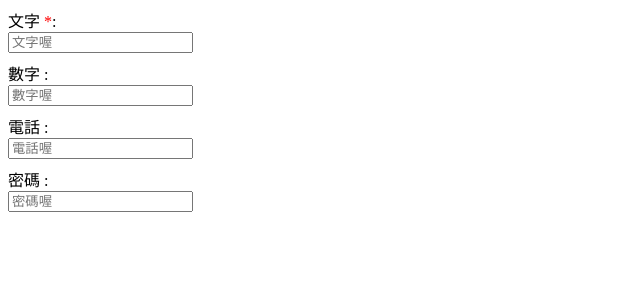
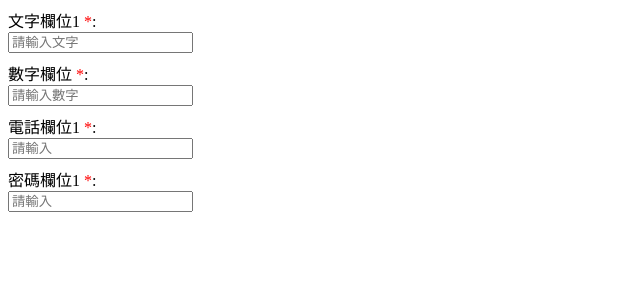
Before and after one commit to nsfe0619/2024_30day, an Angular app: page / in a window 1280 px wide. Shown: the top 300 px of the page, without its empty margins (0-640 px from the left). Built offline with nearby package versions, Linux system fonts and the light colour scheme.

Commit message:
[day05]初步決定設定檔格式

```diff
--- a/src/app/pages/main/main.component.html
+++ b/src/app/pages/main/main.component.html
@@ -1,21 +1,3 @@
-<app-field-template
-  title="文字"
-  type="text"
-  [required]="true"
-  placeholder="文字喔"
-></app-field-template>
-<app-field-template
-  title="數字"
-  type="number"
-  placeholder="數字喔"
-></app-field-template>
-<app-field-template
-  title="電話"
-  type="tel"
-  placeholder="電話喔"
-></app-field-template>
-<app-field-template
-  title="密碼"
-  type="password"
-  placeholder="密碼喔"
-></app-field-template>
+<div *ngFor="let fieldSetting of fieldSettings">
+  <app-field-template [fieldSetting]="fieldSetting"> </app-field-template>
+</div>
--- a/src/app/pages/main/main.component.ts
+++ b/src/app/pages/main/main.component.ts
@@ -1,15 +1,49 @@
 import { Component, OnInit } from '@angular/core';
+import { FieldSetting } from 'src/app/shared/component/form/element/field-setting.model';
 
 @Component({
-  selector: 'app-main',
-  templateUrl: './main.component.html',
-  styleUrls: ['./main.component.scss']
+    selector: 'app-main',
+    templateUrl: './main.component.html',
+    styleUrls: ['./main.component.scss']
 })
-export class MainComponent implements OnInit {
+export class MainComponent implements OnInit
+{
 
-  constructor() { }
+    fieldSettings: FieldSetting[] = [
+        {
+            name: 'text1',
+            cname: '文字欄位1',
+            inputType: 'text',
+            placeholder: '請輸入文字',
+            required: true,
+        },
+        {
+            name: 'number1',
+            cname: '數字欄位',
+            inputType: 'number',
+            placeholder: '請輸入數字',
+            required: true,
+        },
+        {
+            name: 'tel1',
+            cname: '電話欄位1',
+            inputType: 'tel',
+            placeholder: '請輸入',
+            required: true,
+        },
+        {
+            name: 'password1',
+            cname: '密碼欄位1',
+            inputType: 'password',
+            placeholder: '請輸入',
+            required: true,
+        }
+    ];
 
-  ngOnInit(): void {
-  }
+    constructor() { }
+
+    ngOnInit(): void
+    {
+    }
 
 }
--- a/src/app/shared/component/form/element/field-template/field-template.component.html
+++ b/src/app/shared/component/form/element/field-template/field-template.component.html
@@ -1,4 +1,7 @@
 <div style="padding-bottom: 8px">
-  <span> {{ title }} <span *ngIf="required" style="color: red">*</span>: </span>
-  <app-field [type]="type" [placeholder]="placeholder"></app-field>
+  <span>
+    {{ fieldSetting.cname }}
+    <span *ngIf="fieldSetting.required" style="color: red">*</span>:
+  </span>
+  <app-field [fieldSetting]="fieldSetting"></app-field>
 </div>
--- a/src/app/shared/component/form/element/field-template/field-template.component.ts
+++ b/src/app/shared/component/form/element/field-template/field-template.component.ts
@@ -1,4 +1,5 @@
 import { Component, Input, OnInit } from '@angular/core';
+import { FieldSetting } from '../field-setting.model';
 
 @Component({
     selector: 'app-field-template',
@@ -7,10 +8,7 @@ import { Component, Input, OnInit } from '@angular/core';
 })
 export class FieldTemplateComponent implements OnInit
 {
-    @Input() type: string = 'text';
-    @Input() title: string = '標題';
-    @Input() required: boolean = false;
-    @Input() placeholder: string | undefined;
+    @Input() fieldSetting!: FieldSetting;
 
     constructor() { }
 
--- a/src/app/shared/component/form/element/field/field.component.html
+++ b/src/app/shared/component/form/element/field/field.component.html
@@ -1,14 +1,16 @@
-<div [ngSwitch]="type">
+<div [ngSwitch]="fieldSetting.inputType">
   <div *ngSwitchCase="'text'">
-    <app-base-text [placeholder]="placeholder"></app-base-text>
+    <app-base-text [placeholder]="fieldSetting.placeholder"></app-base-text>
   </div>
   <div *ngSwitchCase="'tel'">
-    <app-base-tel [placeholder]="placeholder"></app-base-tel>
+    <app-base-tel [placeholder]="fieldSetting.placeholder"></app-base-tel>
   </div>
   <div *ngSwitchCase="'number'">
-    <app-base-number [placeholder]="placeholder"></app-base-number>
+    <app-base-number [placeholder]="fieldSetting.placeholder"></app-base-number>
   </div>
   <div *ngSwitchCase="'password'">
-    <app-base-password [placeholder]="placeholder"></app-base-password>
+    <app-base-password
+      [placeholder]="fieldSetting.placeholder"
+    ></app-base-password>
   </div>
 </div>
--- a/src/app/shared/component/form/element/field/field.component.ts
+++ b/src/app/shared/component/form/element/field/field.component.ts
@@ -1,4 +1,5 @@
 import { Component, Input, OnInit } from '@angular/core';
+import { FieldSetting } from '../field-setting.model';
 
 @Component({
     selector: 'app-field',
@@ -7,13 +8,11 @@ import { Component, Input, OnInit } from '@angular/core';
 })
 export class FieldComponent implements OnInit
 {
-    @Input() type: string = 'text';
-    @Input() placeholder: string | undefined;
+    @Input() fieldSetting!: FieldSetting;
 
     constructor() { }
 
     ngOnInit(): void
     {
     }
-
 }
```
Also changed, not shown: src/app/shared/component/form/element/field-setting.model.ts (added, +10 -0 lines).
